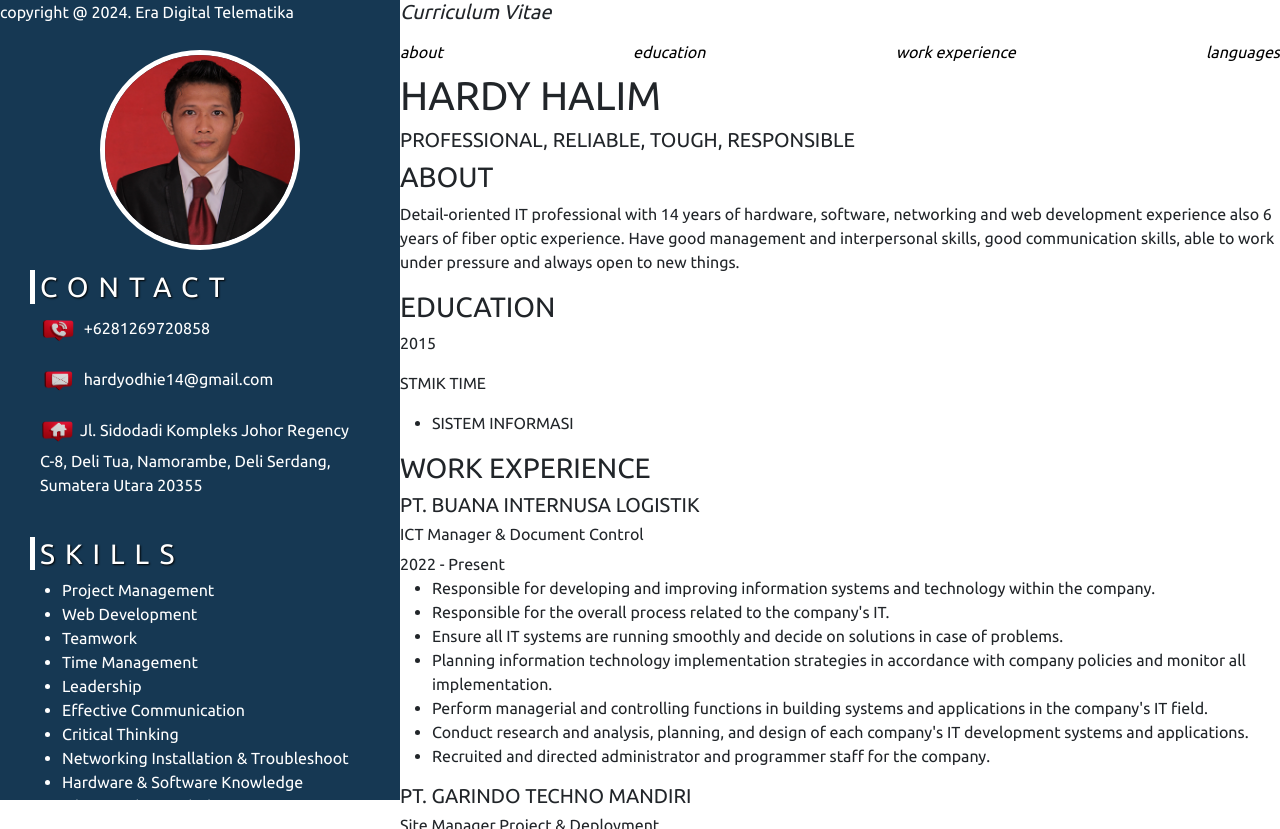
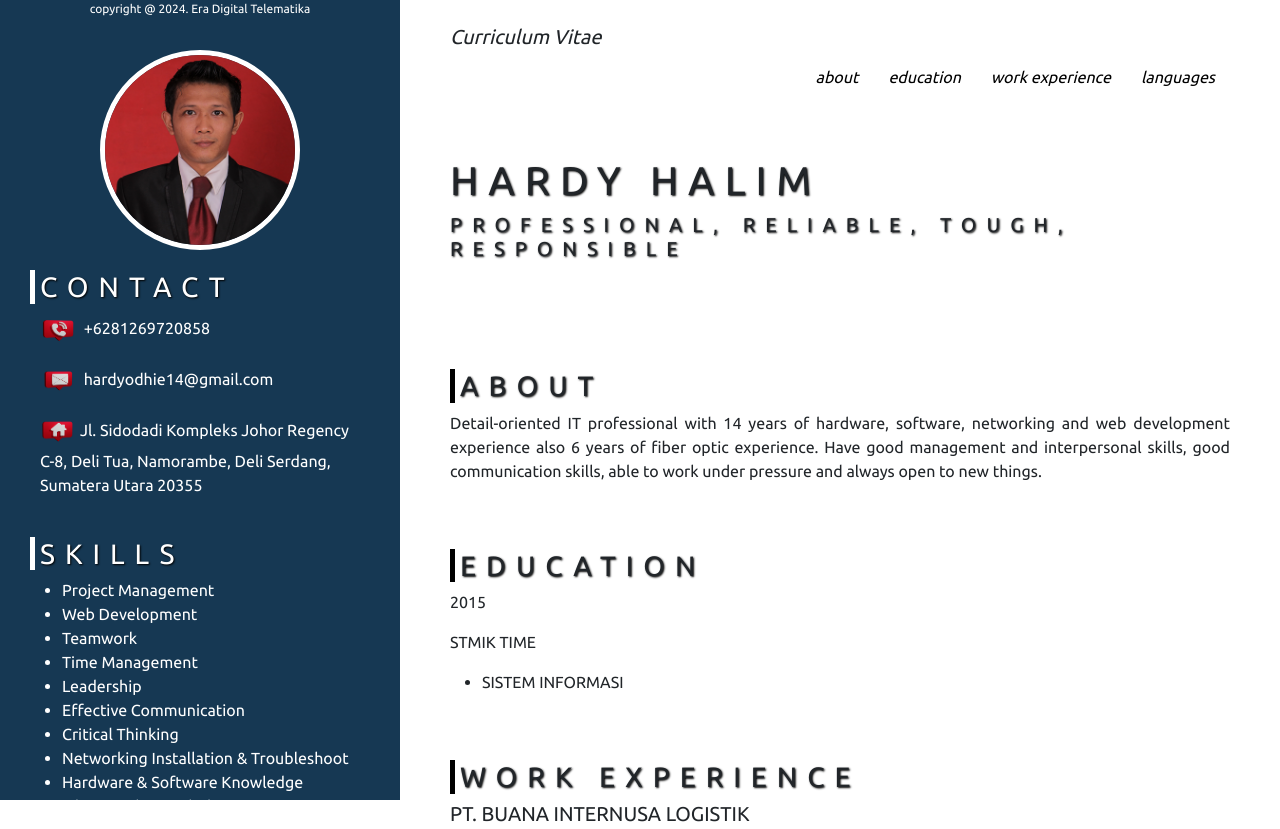
Before and after one commit to odhz14/cv, a plain HTML site: page index.html in a window 1280 px wide. Shown: the top 829 px of the page. Drawn offline with nearby package versions, Linux system fonts and the light colour scheme; files whose address does not match are found by name.

Commit message:
Update style.css

```diff
--- a/assets/style.css
+++ b/assets/style.css
@@ -21,6 +21,13 @@ a {
 
 p {
     line-height: 150%;
+}
+
+h3 {
+    border-left: 5px solid black;
+    padding-left: 5px;
+    text-shadow: 1px 1px 2px black;
+    letter-spacing: 10px;
 }
 
 /* start >> setting left container */
@@ -50,10 +57,7 @@ p {
 .head-lc {
     border-left: 5px solid white;
     text-align: left;
-    padding-left: 5px;
     margin-left: 30px;
-    text-shadow: 1px 1px 2px black;
-    letter-spacing: 10px;
 }
 
 .contact {
@@ -88,7 +92,6 @@ p {
     margin-left: 30px;
     margin-right: 40px;
     text-align: left;
-    /* line-height: 150%; */
 }
 /* end >> setting left container */
 
@@ -96,13 +99,51 @@ p {
 .right-container {
     position: absolute;
     left: 400px;
+    padding-left: 50px;
+    padding-right: 50px;
 }
 
 .headbar {
     font-style: italic;
+    padding-top: 25px;
 }
 
 .navbar {
+    float: right;
+}
 
+.navbar-list {
+    padding: 0 15px;
+}
+
+#nama {
+    padding-top: 100px;
+    text-shadow: 1px 1px 2px black;
+    letter-spacing: 10px;
+}
+
+#about {
+    padding-top: 100px;
+    text-align: justify;
+}
+
+#education {
+    padding-top: 50px;
+    text-align: justify;
+}
+
+#work-experience {
+    padding-top: 50px;
+    text-align: justify;
+}
+
+#languages {
+    padding-top: 50px;
+    text-align: justify;
 }
 /* end >> setting right container */
+
+.footer {
+    text-align: center;
+    font-size: 12px;
+}
```
